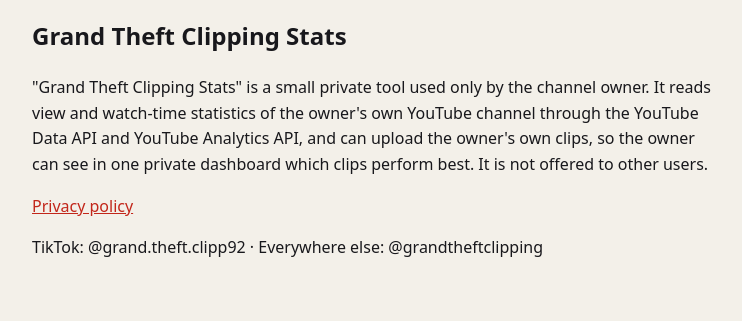
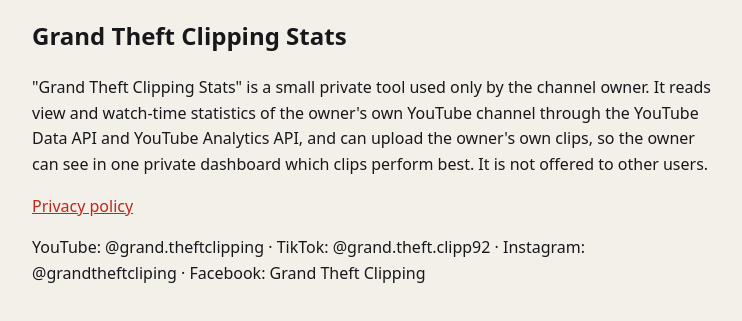
Before and after one commit to obeyanddestroyshorts/grandtheftclipping, a plain HTML site: page index.html in a window 1280 px wide. Shown: the part 195-516 px from the top of the page, without its empty margins (268-1010 px from the left). Drawn offline with Linux system fonts and the light colour scheme.

Commit message:
List the real handle per platform
Co-Authored-By: Claude Opus 5.5 <noreply@anthropic.com>

```diff
--- a/index.html
+++ b/index.html
@@ -8,5 +8,5 @@
 <h2>Grand Theft Clipping Stats</h2>
 <p>"Grand Theft Clipping Stats" is a small private tool used only by the channel owner. It reads view and watch-time statistics of the owner's own YouTube channel through the YouTube Data API and YouTube Analytics API, and can upload the owner's own clips, so the owner can see in one private dashboard which clips perform best. It is not offered to other users.</p>
 <p><a href="privacy.html">Privacy policy</a></p>
-<p>TikTok: @grand.theft.clipp92 · Everywhere else: @grandtheftclipping</p>
+<p>YouTube: @grand.theftclipping · TikTok: @grand.theft.clipp92 · Instagram: @grandtheftcliping · Facebook: Grand Theft Clipping</p>
 </body></html>
```
Also changed, not shown: privacy.html (+1 -1 lines).
